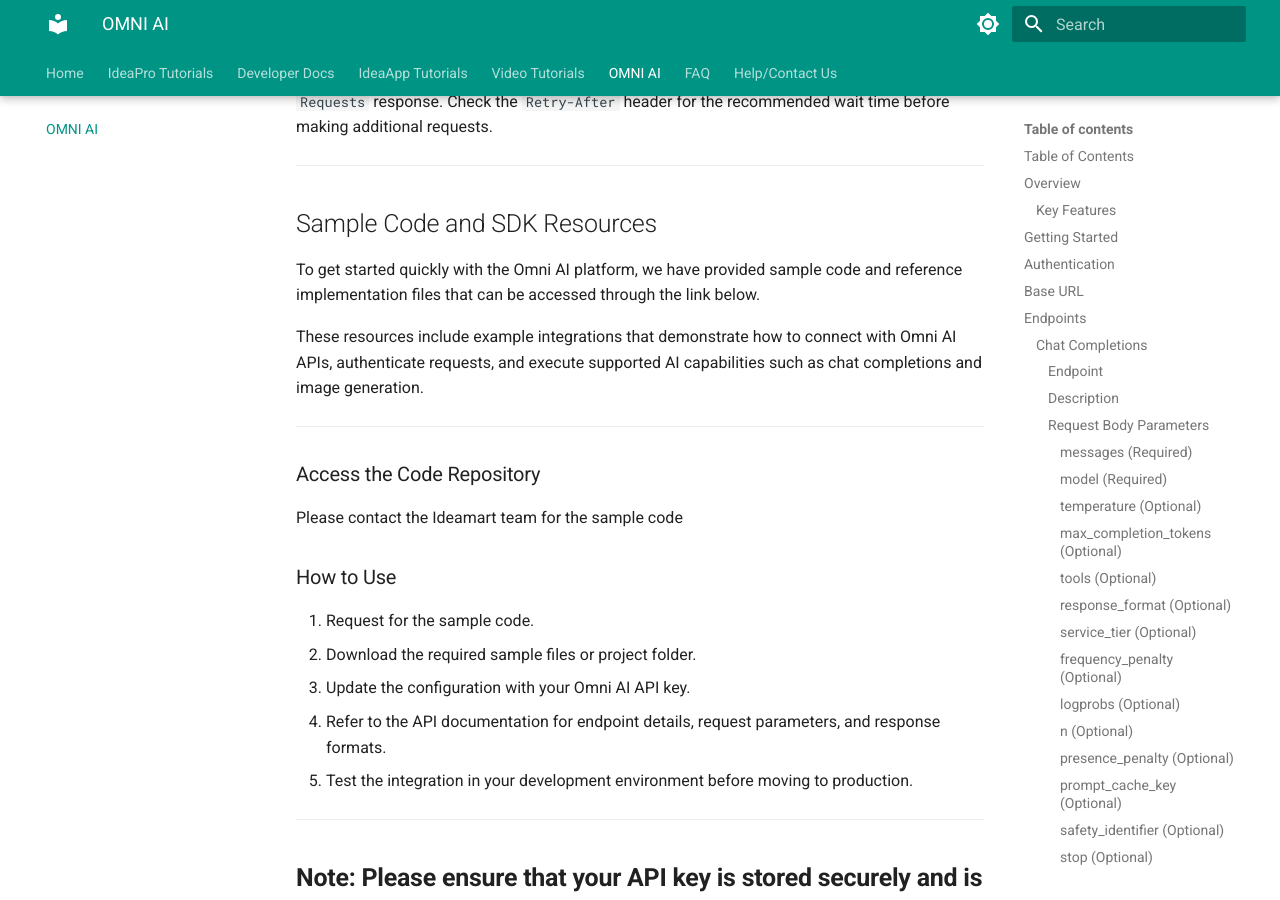
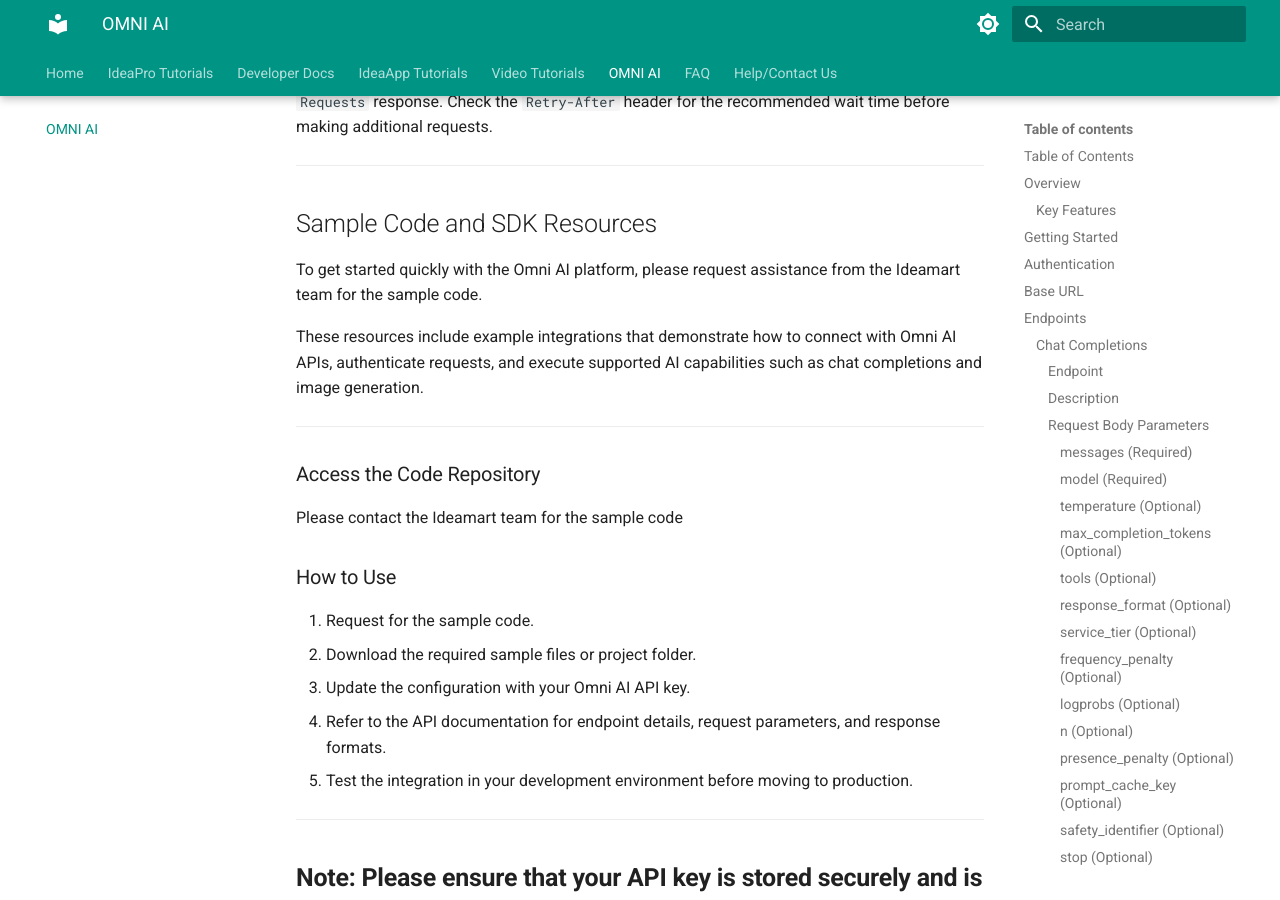
Before and after one commit to ideabizmart/Docs-Ideamart-v2, an MkDocs documentation site: the page built from docs/omni-ai.md, in a window 1280 px wide and 900 px high, scrolled down 14004 px. Built offline with MkDocs 1.6.1 and Material for MkDocs 9.7.7, drawn with Linux system fonts in a browser that asks for light colours.

Commit message:
Update omni-ai.md

```diff
--- a/docs/omni-ai.md
+++ b/docs/omni-ai.md
@@ -514,7 +514,7 @@ Rate limits reset every minute. When you exceed the rate limit, you'll receive a
 ---
 ## Sample Code and SDK Resources
 
-To get started quickly with the Omni AI platform, we have provided sample code and reference implementation files that can be accessed through the link below.
+To get started quickly with the Omni AI platform, please request assistance from the Ideamart team for the sample code.
 
 These resources include example integrations that demonstrate how to connect with Omni AI APIs, authenticate requests, and execute supported AI capabilities such as chat completions and image generation.
 
```
